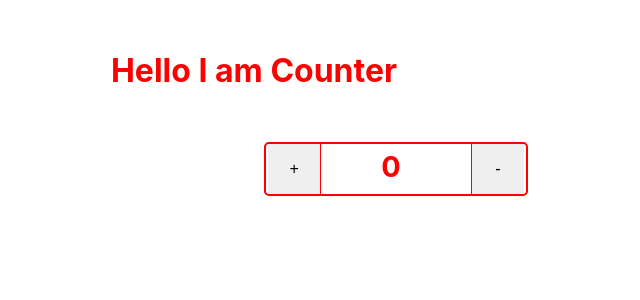
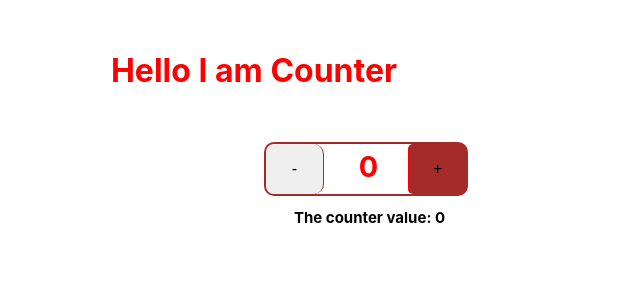
Before and after one commit to amrutaBanait/CounterApp, a React (Vite) app in the folder counter/: page / in a window 1280 px wide. Shown: the top 300 px of the page, without its empty margins (386-1026 px from the left). Built offline with nearby package versions, Linux system fonts and the light colour scheme.

Commit message:
commited

```diff
--- a/counter/src/App.css
+++ b/counter/src/App.css
@@ -9,35 +9,40 @@
   font-size: 1.8em;
   font-weight: bold;
   color: red;
-margin-left: 60px;
+margin-left: 35px;
 margin-top: 5px;
 
 
 }
 .container{
-  width:260px;
+  width:200px;
   height:50px;
-  border:2px solid red;
+  border:2px solid brown;
   margin-left:650px;
 display:flex;
-border-radius:5px;
+border-radius:10px;
 }
 .btn{
   width:200px;
   height:50px;
   text-align: center;
   font-size: 16px;
-  border:none;
-  margin-left:2px;
-  border-right:1px solid red;
+ border: 10px;
+  border-right:1px solid brown;
+border-radius: 10px;
 }
 .btn1{
   width:200px;
   height:50px;
   text-align: center;
   font-size: 16px;
-  margin-left: 70px;
-border:none;
-margin-right:2px;
+  margin-left: 30px;
+  border: transparent;
 border-left:1px solid red;
+background: brown;
+border-radius:5px;
 }
+.count{
+  margin-left: 680px;
+  font-size:15px;
+}
--- a/counter/src/App.jsx
+++ b/counter/src/App.jsx
@@ -21,11 +21,11 @@ const DncNum = ()=>{
     <h1 className="heading">Hello I am Counter</h1>
 
     <div className="container">
-    <button className="btn" onClick = {IncNum}>+</button>
+    <button className="btn" onClick = {DncNum}>-</button>
     <h1 className="heading1"> {count} </h1>
- <button   className="btn1" onClick = {DncNum}>-</button>
+ <button   className="btn1" onClick = {IncNum}>+</button>
     </div>
-
+ <h2 className="count">The counter value: {count}</h2>
     </>
   );
 }
```
